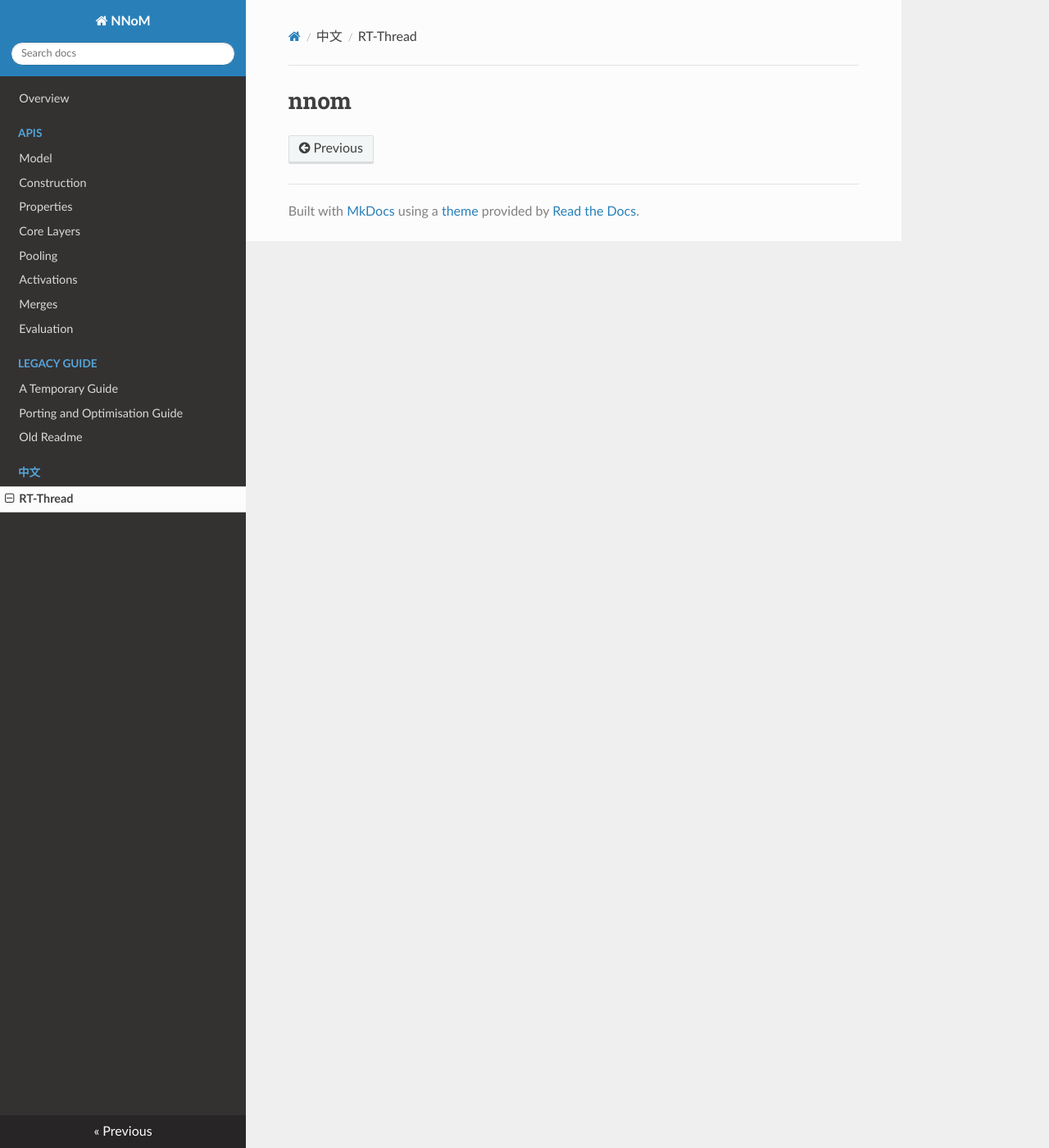
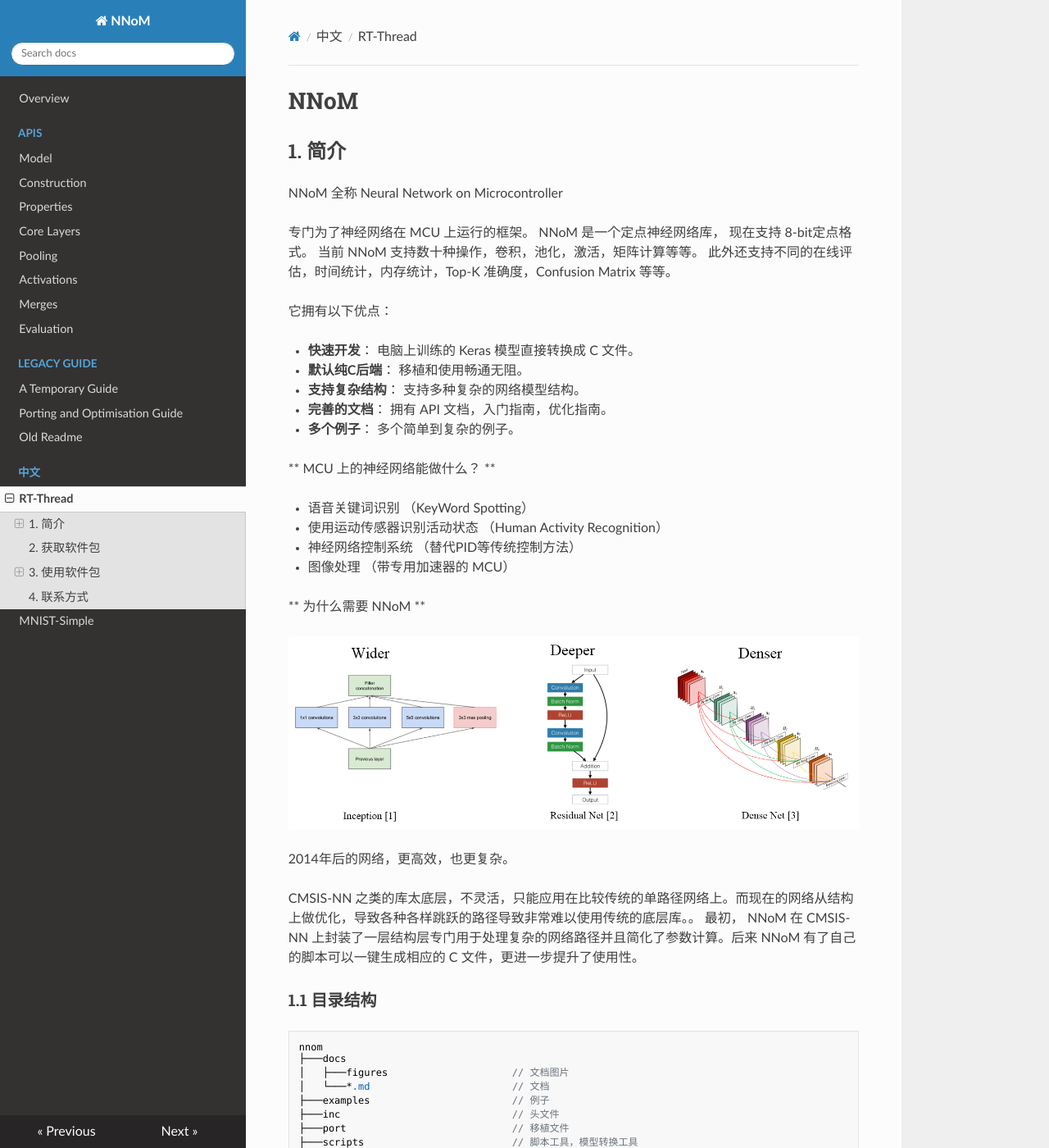
Before and after one commit to majianjia/nnom, an MkDocs documentation site: the page built from docs/rt-thread_guide.md, in a window 1280 px wide and 1400 px high. Shown: the whole window at 82% size. Built offline with MkDocs 1.6.1, drawn with Linux system fonts in a browser that asks for light colours; nearby versions of some CDN libraries; some of the changed text lies outside the part shown.

Commit message:
add mnist-simple

````diff
--- a/docs/rt-thread_guide.md
+++ b/docs/rt-thread_guide.md
@@ -1 +1,129 @@
-# nnom
+# NNoM
+
+## 1. 简介
+
+NNoM 全称 Neural Network on Microcontroller
+
+专门为了神经网络在 MCU 上运行的框架。
+NNoM 是一个定点神经网络库， 现在支持 8-bit定点格式。
+当前 NNoM 支持数十种操作，卷积，池化，激活，矩阵计算等等。
+此外还支持不同的在线评估，时间统计，内存统计，Top-K 准确度，Confusion Matrix 等等。
+
+它拥有以下优点：
+
+- **快速开发**： 电脑上训练的 Keras 模型直接转换成 C 文件。
+- **默认纯C后端**： 移植和使用畅通无阻。
+- **支持复杂结构**： 支持多种复杂的网络模型结构。
+- **完善的文档**： 拥有 API 文档，入门指南，优化指南。
+- **多个例子**： 多个简单到复杂的例子。
+
+** MCU 上的神经网络能做什么？ **
+
+- 语音关键词识别 （KeyWord Spotting）
+- 使用运动传感器识别活动状态 （Human Activity Recognition）
+- 神经网络控制系统 （替代PID等传统控制方法）
+- 图像处理 （带专用加速器的 MCU）
+
+
+** 为什么需要 NNoM **
+
+![](figures/nnom_wdd.png)
+
+2014年后的网络，更高效，也更复杂。
+
+CMSIS-NN 之类的库太底层，不灵活，只能应用在比较传统的单路径网络上。而现在的网络从结构上做优化，导致各种各样跳跃的路径导致非常难以使用传统的底层库。。 最初， NNoM 在 CMSIS-NN 上封装了一层结构层专门用于处理复杂的网络路径并且简化了参数计算。后来 NNoM 有了自己的脚本可以一键生成相应的 C 文件，更进一步提升了使用性。
+
+### 1.1 目录结构
+
+```
+nnom
+├───docs
+│   ├───figures                     // 文档图片
+│   └───*.md                        // 文档
+├───examples                        // 例子
+├───inc                             // 头文件
+├───port                            // 移植文件
+├───scripts                         // 脚本工具，模型转换工具
+├───src                             // 源代码
+│   LICENSE                         // 软件包许可证
+│   README.md                       // 软件包简介
+└───SConscript                      // 构建脚本
+```
+
+* 在线文档 [https://majianjia.github.io/nnom/](https://majianjia.github.io/nnom/)
+
+### 1.2 许可证
+
+NNoM 使用 LGPL-3.0 许可证，详见LICENSE文件。
+
+### 1.3 依赖
+
+无
+
+## 2. 获取软件包
+
+~~~
+RT-Thread online packages  --->
+    miscellaneous packages  --->
+        [*] NNoM: A Higher-level Nerual Network ...	--->
+~~~
+* 推荐选择 latest 版本。
+* 退出 menuconfig 后，需要使用`pkgs --update` 命令下载软件包。
+
+## 3. 使用软件包
+
+从[[例子]](https://github.com/majianjia/nnom/tree/master/examples) 开始，例子从浅到深，适合直接硬干的玩家。
+
+从[[在线文档]](https://majianjia.github.io/nnom/)开始，适合规规矩矩的大佬。
+
+
+### 3.1 背景知识
+
+- Python 3 环境，推荐 Anaconda
+- 神经网络和机器学习的基本知识
+
+在 MCU 上做神经网络需要使用者具备一些简单的机器学习的概念，比如卷积层，全连接层， 和 [Keras](https://keras.io/zh/) 或是其他工具的初步技巧。
+
+NNoM 可以使用自带的 python 脚本很好地配合 Keras 来部署神经网络到 MCU。所以推荐使用 Keras 来学习。
+
+如果你对机器学习和神经网络完全陌生也没有关系，[Keras](https://keras.io/zh/) 号称30秒入门。
+
+### 3.2 例子
+
+`/examples` 下有几个不同的例子。
+
+手写数字识别 (超级简单，Msh 交互):
+
+[[mnist-simple]](https://github.com/majianjia/nnom/tree/master/examples/mnist-simple)
+
+
+使用运动传感器进行人体运动识别
+(Inception 结构， CMSIS-NN加速，使用Y-modem发送测试数据，支持 Msh命令行交互):
+
+[[uci-inception]](https://github.com/majianjia/nnom/tree/master/examples/uci-inception)
+
+
+手写数字识别 (DenseNet 结构):
+
+[[mnist-densenet]](https://github.com/majianjia/nnom/tree/master/examples/mnist-densenet)
+
+
+更多例子正在路上...
+
+- 关键词识别
+
+
+### 3.3 优化
+
+NNoM 默认使用纯 C 后端， 同时支持 CMSIS-NN/DSP 后端。选择 CMSIS 后端后，会有5倍左右的性能提升.
+
+开启优化的方式可以查看[Porting and Optimisation Guide](Porting and Optimisation Guide.md)
+
+
+
+## 4. 联系方式
+
+* 阿嘉 （Jianjia Ma）
+* majianjia@live.com
+
+感谢 Wearable Bio-Robotics Group (WBR), Loughborough University
--- a/mkdocs.yml
+++ b/mkdocs.yml
@@ -18,5 +18,6 @@
   - Old Readme: 'legacy_README.md'
 - 中文:
   - RT-Thread: 'rt-thread_guide.md'
+  - MNIST-Simple: 'example_mnist_simple_cn.md'
 
 theme: readthedocs
````
Also changed, not shown: docs/api_evaluation.md (+6 -3 lines), docs/example_mnist_simple_cn.md (added, +154 -0 lines), examples/mnist-simple/README.md (added, +3 -0 lines), docs/figures/example_mnist_simple_results.png (added), 8 other files.
